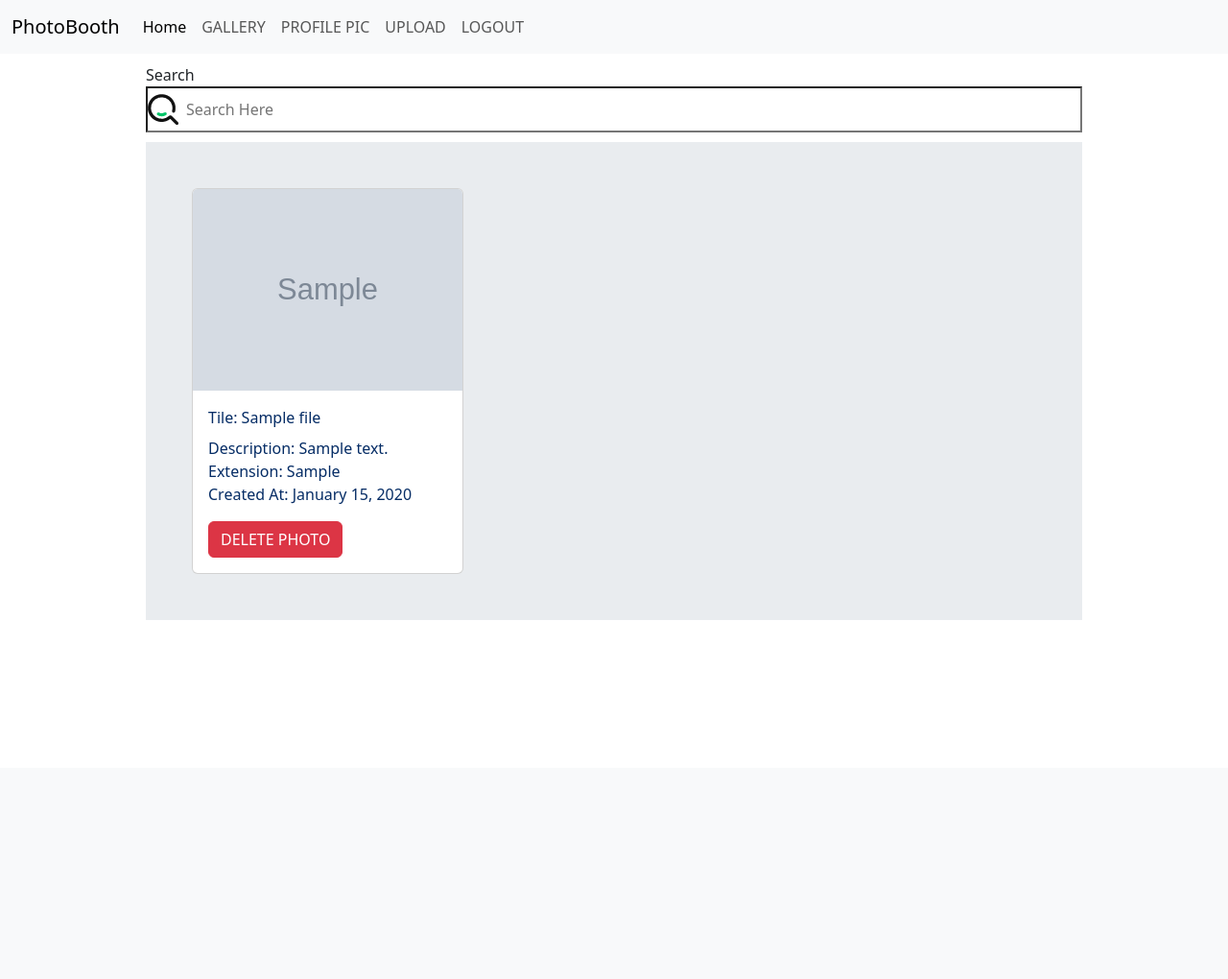
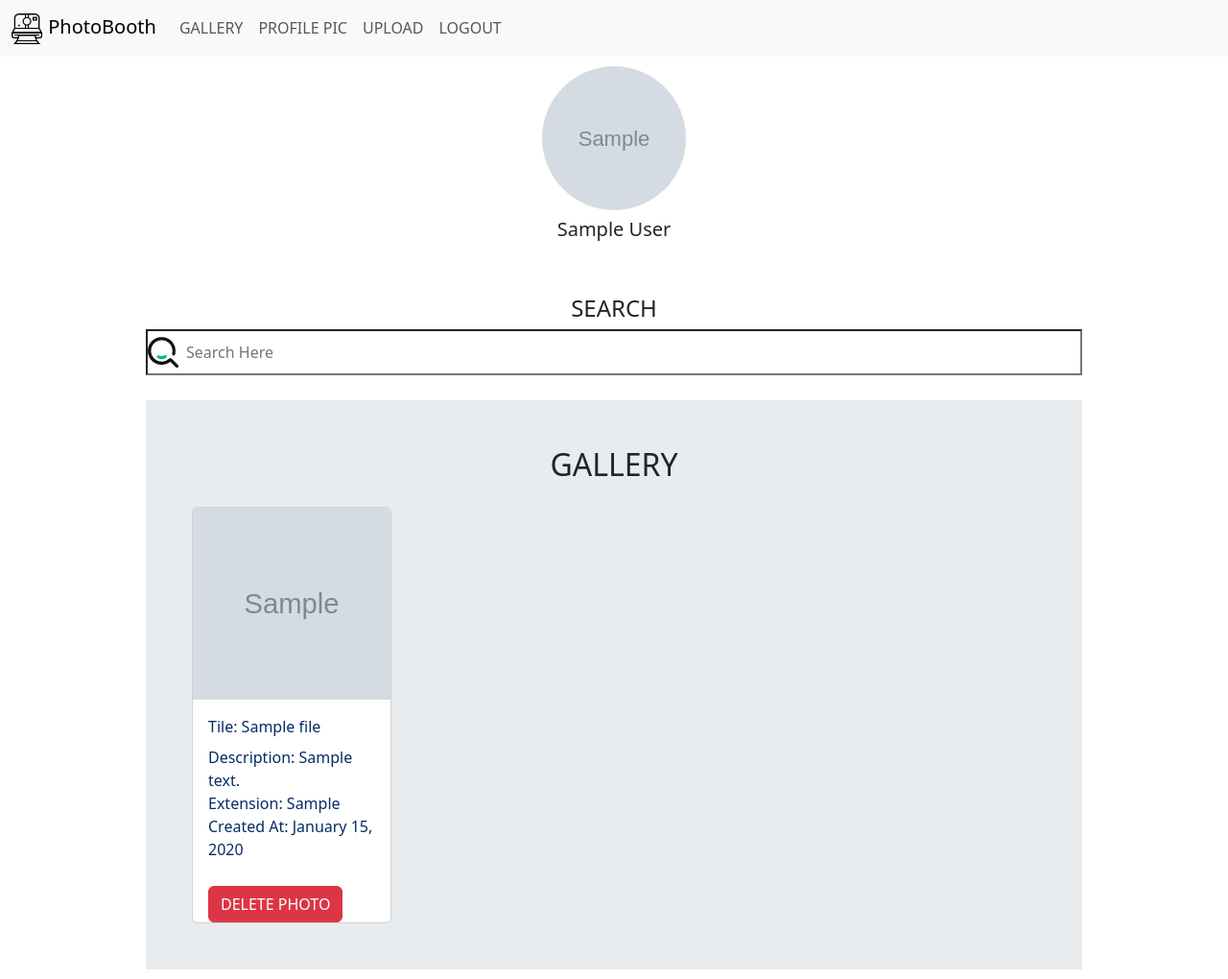
Before and after one commit to bobafettrubberducky/PhotoBooth, a Flask app: page /gallery in a window 1280 px wide. Shown: the whole page at 96% size. Before the commit the page ends 646 px from the top, so only its background shows below. Run offline with Flask 3, Linux system fonts and the light colour scheme; the visitor is signed in with stand-in values (Sample User, id 1); tables that the repository leaves empty hold one stand-in row (values such as "Sample post"); grey boxes marked "Sample" are stand-in pictures.

Commit message:
completed project with gif video to view website in action

```diff
--- a/flask_app/controllers/gallery_controller.py
+++ b/flask_app/controllers/gallery_controller.py
@@ -3,6 +3,7 @@ from flask import request, render_template, redirect, flash, session, send_from_
 from flask_app import app
 
 from flask_app.models.file import File
+from flask_app.models.user import User
 
 from flask_app.utilities import delete_image_file
 
@@ -15,15 +16,16 @@ def gallery_view():
         return redirect ('/logout')
 
     user_id = session["user_id"]
-    images = File.get_all(user_id)
-    return render_template("gallery/view.html", images=images)
+    user = User.get_by_id({"id": user_id}) #! get user by id for profile image from User class
+    images = File.get_all(user_id) #! get all images for user_id from File class
+    return render_template("gallery/view.html", user=user, images=images)
 
 
 #! DELETE FILE in gallery
 @app.route("/delete/<int:id>", methods=["POST"])
 def delete_file(id):
 
-    #& STEP 0A - check if user_id in session
+    # check if user_id in session
     if 'user_id' not in session:
         return redirect ('/logout')
 
--- a/flask_app/static/app.js
+++ b/flask_app/static/app.js
@@ -5,12 +5,13 @@ function handleSearch(event)
     const searchValue = event.target.value.toLowerCase(); // Read the search input value and convert to lowercase
     const galleryCards = document.querySelectorAll('.gallery .card'); // Select all of the cards in html
 
-    galleryCards.forEach(cardSelection) // Loop through each card
+    galleryCards.forEach(cardSelection); // Loop through each card
 
     function cardSelection(card)
     {       // Select the card title, file name, description, extension, and created at date
             const title = card.querySelector('.card-title').textContent.toLowerCase();
-            const fileName = card.querySelector('.file-name').textContent.toLowerCase();
+            const fileName = card.querySelector('.card-img-top').alt.toLowerCase();
+            // retrieve the alt attribute of the image instead of a non-existent .file-name element
             const description = card.querySelector('.description').textContent.toLowerCase();
             const extension = card.querySelector('.extension').textContent.toLowerCase();
             const createdAt = card.querySelector('.created-at').textContent.toLowerCase();
--- a/flask_app/static/style.css
+++ b/flask_app/static/style.css
@@ -1,3 +1,13 @@
+*{
+    margin: 0px;
+    padding: 0px;
+}
+
+.brand-icon {
+    margin-right: 1px;
+}
+
+
 .image-grid {
     display: grid;
     grid-template-columns: repeat(7, 1fr); /* Two columns */
--- a/flask_app/templates/base.html
+++ b/flask_app/templates/base.html
@@ -14,15 +14,15 @@
 
     <nav class="navbar navbar-expand-lg bg-body-tertiary">
         <div class="container-fluid">
-            <a class="navbar-brand" href="#">PhotoBooth</a>
+
+            <a class="navbar-brand" href="/logout">
+                <img src="/static/photo+polaroid.png" alt="brand icon" class="brand-icon"> PhotoBooth
+            </a>
             <button class="navbar-toggler" type="button" data-bs-toggle="collapse" data-bs-target="#navbarNav" aria-controls="navbarNav" aria-expanded="false" aria-label="Toggle navigation">
             <span class="navbar-toggler-icon"></span>
             </button>
             <div class="collapse navbar-collapse" id="navbarNav">
                 <ul class="navbar-nav">
-                    <li class="nav-item">
-                        <a class="nav-link active" aria-current="page" href="/">Home</a>
-                    </li>
                     <li class="nav-item">
                         <a class="nav-link" href="/gallery">GALLERY</a>
                     </li>
--- a/flask_app/templates/gallery/view.html
+++ b/flask_app/templates/gallery/view.html
@@ -1,29 +1,36 @@
 {% extends "base.html" %}
-
 
 {% block content %}
 
+<!-- Display Profile Picture if it exists-->
+{% if user.profile_pic %}
+    <div class="d-flex flex-column align-items-center mb-5">
+        <img src="/uploads/{{ user.profile_pic }}" alt="profile pic" class="rounded-circle" style="width: 150px; height: 150px;">
+        <div class="mt-2 profile-name"><h5>{{ user.first_name }} {{ user.last_name }}</h5></div>
+    </div>
+{% endif %}
+
 <!-- Search Bar -->
-<div class="search-container">
-    <label for="search">Search</label>
-    <input type="text" class="search-input" placeholder="Search Here" id="table-input"
+<div class="search-container d-flex flex-column align-items-center mb-3">
+    <label for="search"><h4>SEARCH</h4></label>
+    <input type="text" class="search-input" placeholder="Search Here" id="table-input">
 </div>
-
 
 <!-- Image Gallery -->
 <div class="gallery p-5 bg-body-secondary">
-    <div class="row row-col-1 row-col-md-2 row-cols-lg-3 g-3">
+    <h2 class="text-center mb-4">GALLERY</h2>
+    <div class="row row-cols-1 row-cols-md-2 row-cols-lg-4 g-3">
         {% for img in images %}
             <div class="col">
                 <div class="card h-100">
-                    <img src="/uploads/{{ img.file_name }}" alt="images" class="card-img-top">
+                    <img src="/uploads/{{ img.file_name }}" alt="images" class="card-img-top" style="object-fit: cover; height: 200px;">
                     <div class="card-body text-primary-emphasis">
                         <div class="card-title">Tile: {{ img.title }}</div>
                         <div class="card-text description">Description: {{ img.description }}</div>
                         <div class="card-text extension">Extension: {{ img.extension}}</div>
                         <div class="card-text created-at">Created At: {{ img.created_at.strftime("%B %d, %Y") }}</div>
-                        <form action="/delete/{{img.id}}" method="POST" class="mt-3">
-                            <button type="submit" class="btn btn-danger">DELETE PHOTO</button>
+                        <form action="/delete/{{img.id}}" method="POST" class="mt-5">
+                            <button type="submit" class="btn btn-danger position-absolute bottom-0">DELETE PHOTO</button>
                         </form>
                     </div>
                 </div>
--- a/flask_app/templates/new_user.html
+++ b/flask_app/templates/new_user.html
@@ -41,7 +41,7 @@
     </div>
     <div class="mb-3">
         <label for="password">Password:</label>
-        <input type="text" name="password" class="form-control">
+        <input type="password" name="password" class="form-control">
     </div>
     <div class="mb-3">
         <label for="confirm">Confirm Password:</label>
```
Also changed, not shown: flask_app/controllers/upload_controller.py (+6 -6 lines), 1 other file.
